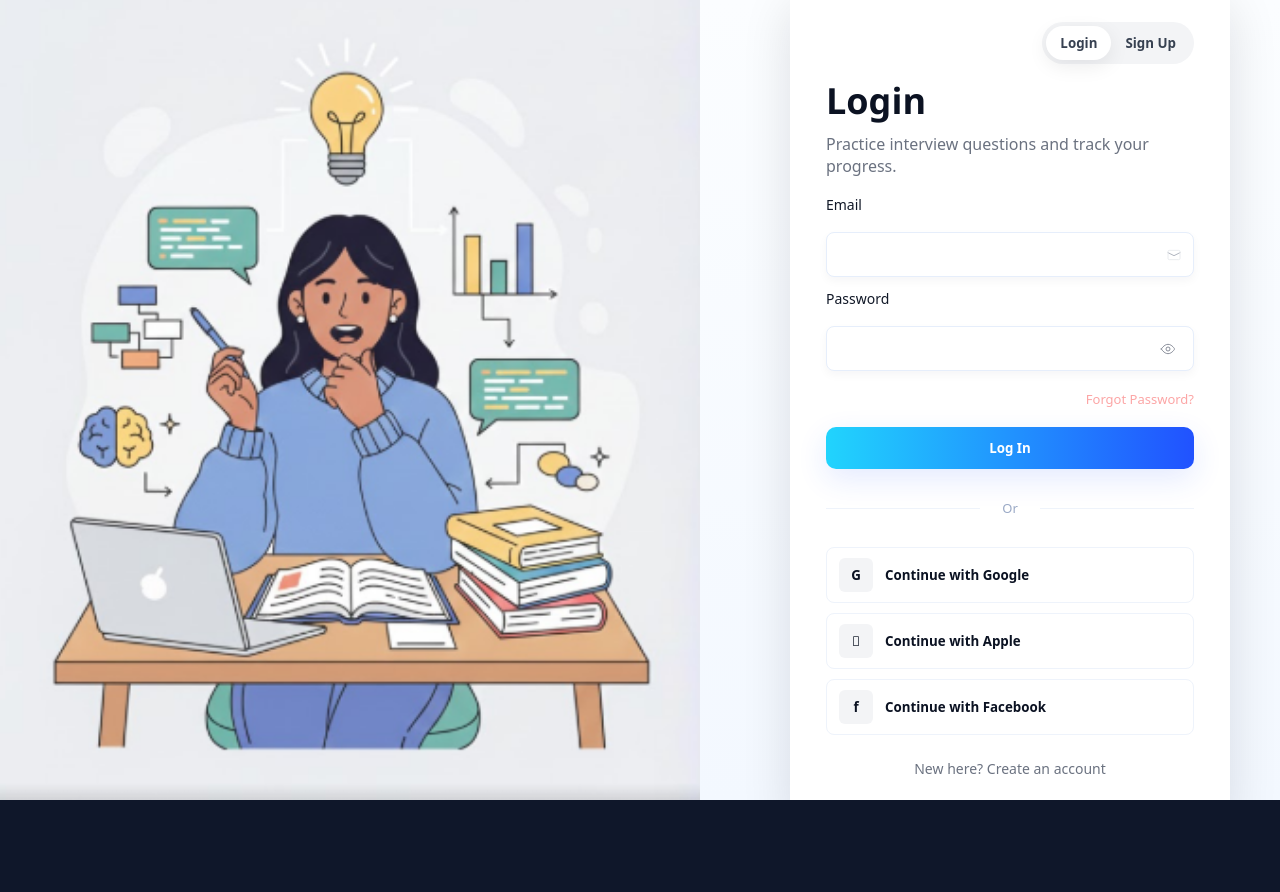
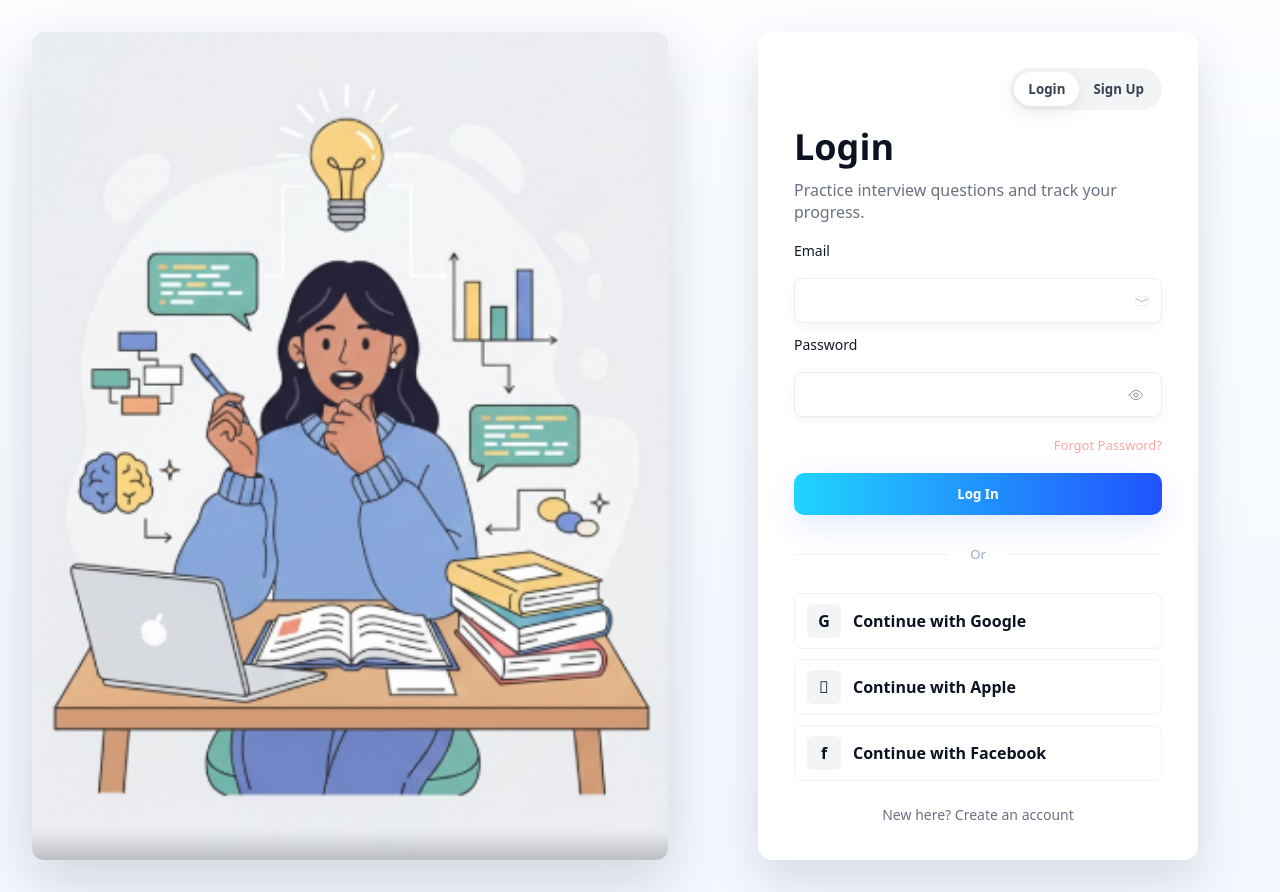
Before and after one commit to rohithsarikela/Interview-Preparation, a React (Vite) app in the folder client/: page /login in a window 1280 px wide. Before the commit the page ends 800 px from the top, so only its background shows below. Built offline with nearby package versions, Linux system fonts and the light colour scheme.

Commit message:
fix(auth/ui): restore padded auth layout; make social links anchors; add client favicon; avoid backend 404 noise

```diff
--- a/client/src/pages/Login.jsx
+++ b/client/src/pages/Login.jsx
@@ -85,20 +85,20 @@ const Login = () => {
             <div className="divider"><span>Or</span></div>
 
             <div className="social-list">
-              <button type="button" className="social-btn" onClick={() => { window.location.href = `${API_BASE}/api/auth/google`; }}>
+              <a className="social-btn" href={`${API_BASE}/api/auth/google`}>
                 <span className="social-left">G</span>
                 Continue with Google
-              </button>
+              </a>
 
-              <button type="button" className="social-btn" onClick={() => { window.location.href = `${API_BASE}/api/auth/apple`; }}>
+              <a className="social-btn" href={`${API_BASE}/api/auth/apple`}>
                 <span className="social-left"></span>
                 Continue with Apple
-              </button>
+              </a>
 
-              <button type="button" className="social-btn" onClick={() => { window.location.href = `${API_BASE}/api/auth/facebook`; }}>
+              <a className="social-btn" href={`${API_BASE}/api/auth/facebook`}>
                 <span className="social-left">f</span>
                 Continue with Facebook
-              </button>
+              </a>
             </div>
 
             <p className="auth-switch">New here? <Link to="/register">Create an account</Link></p>
--- a/client/src/pages/Register.jsx
+++ b/client/src/pages/Register.jsx
@@ -75,9 +75,9 @@ const Register = () => {
             <div className="divider"><span>Or</span></div>
 
             <div className="social-list">
-              <button type="button" className="social-btn" onClick={() => { window.location.href = `${API_BASE}/api/auth/google`; }}><span className="social-left">G</span>Continue with Google</button>
-              <button type="button" className="social-btn" onClick={() => { window.location.href = `${API_BASE}/api/auth/apple`; }}><span className="social-left"></span>Continue with Apple</button>
-              <button type="button" className="social-btn" onClick={() => { window.location.href = `${API_BASE}/api/auth/facebook`; }}><span className="social-left">f</span>Continue with Facebook</button>
+              <a className="social-btn" href={`${API_BASE}/api/auth/google`}><span className="social-left">G</span>Continue with Google</a>
+              <a className="social-btn" href={`${API_BASE}/api/auth/apple`}><span className="social-left"></span>Continue with Apple</a>
+              <a className="social-btn" href={`${API_BASE}/api/auth/facebook`}><span className="social-left">f</span>Continue with Facebook</a>
             </div>
 
             <p className="auth-switch">Already have an account? <Link to="/login">Sign In</Link></p>
--- a/client/src/styles/global.css
+++ b/client/src/styles/global.css
@@ -317,24 +317,24 @@ a {
 /* Snout style login page */
 .snout-hero {
   display: grid;
-  grid-template-columns: minmax(360px, 1fr) 540px;
-  height: 100vh; /* fill viewport to avoid page scroll */
+  grid-template-columns: 1fr 540px;
+  min-height: calc(100vh - 80px);
   gap: 40px;
   align-items: center;
-  padding: 0; /* no extra vertical padding so the layout fits exactly */
+  padding: 32px;
   background: linear-gradient(180deg,#fbfdff,#f3f8ff);
-  overflow: hidden;
 }
-.snout-left { height: 100vh; display:flex; align-items:center; justify-content:center; }
-.snout-image { width:100%; height:100vh; object-fit:cover; border-radius:0; box-shadow: none; }
-.snout-right { display:flex; align-items:center; justify-content:center; height:100vh; }
+.snout-left { height: 100%; display:flex; align-items:center; justify-content:center; }
+.snout-image { width:100%; height:100%; object-fit:cover; border-radius:12px; box-shadow: 0 20px 60px rgba(2,6,23,0.15); }
+.snout-right { display:flex; align-items:center; justify-content:center; }
 .snout-card { width:100%; max-width:440px; background:white; border-radius:14px; padding:36px; box-shadow: 0 20px 50px rgba(2,6,23,0.12); }
 .snout-title { font-size:36px; margin:0 0 8px 0; font-weight:700; color:#0b1222; font-family: 'Segoe UI', Roboto, -apple-system, BlinkMacSystemFont, 'Helvetica Neue', Arial; }
 .snout-sub { margin:0 0 18px 0; color:#6b7280; }
-.auth-top { display:flex; justify-content:flex-end; margin-bottom:12px; }
+.auth-top { display:flex; justify-content:flex-end; margin-bottom:12px; z-index:40; }
 .toggle-tabs { display:inline-flex; background:#f3f4f6; border-radius:999px; padding:4px; }
 .toggle-tabs .tab { padding:8px 14px; border-radius:999px; background:transparent; border:none; cursor:pointer; color:#374151; font-weight:600; }
 .toggle-tabs .tab.active { background:white; box-shadow: 0 6px 20px rgba(2,6,23,0.08); }
+.snout-card { position:relative; z-index:30; }
 .snout-form { display:flex; flex-direction:column; gap:12px; }
 .field-label { font-size:14px; color:#111827; margin-bottom:6px; }
 .field-row { position:relative; }
```
Also changed, not shown: 1 other file (tests, documents, lock files or other folders).
